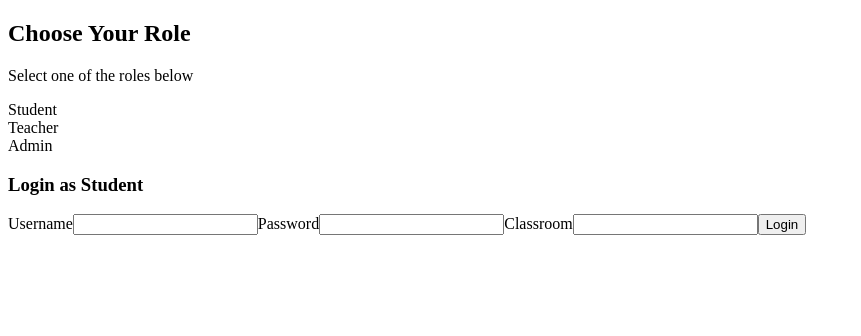
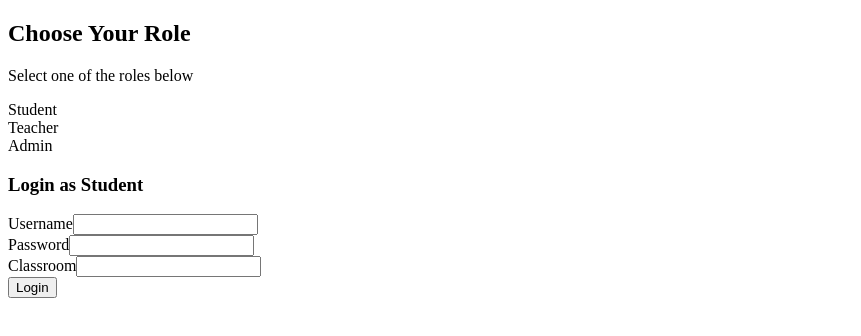
Before and after one commit to Cshoga/Alu_KwigaQuest, a React (Vite) app in the folder frontend/: page /login in a window 1280 px wide. Both pictures are taken after a click on the element "Student". Shown: the top 336 px of the page, without its empty margins (0-861 px from the left). Built offline with nearby package versions, Linux system fonts and the light colour scheme; the HTML template or start-up script is replaced by a standard one.

Commit message:
LoginPage

```diff
--- a/frontend/src/routes/LoginPage.jsx
+++ b/frontend/src/routes/LoginPage.jsx
@@ -72,30 +72,37 @@ export default function LoginPage() {
           <form onSubmit={handleSubmit} className="login-form-card">
             <h3>Login as {role}</h3>
 
-            <label>Username</label>
+            <div className="form-group">
+              <label className="form-label">Username</label>
               <input
+                className="form-input"
                 value={form.username}
                 onChange={(e) => setForm({ ...form, username: e.target.value })}
               />
+            </div>
 
-            <label>Password</label>
+            <div className="form-group">
+              <label className="form-label">Password</label>
               <input
                 type="password"
+                className="form-input"
                 value={form.password}
                 onChange={(e) => setForm({ ...form, password: e.target.value })}
               />
+            </div>
 
             {role === "Student" && (
-              <>
-                <label>Classroom</label>
+              <div className="form-group">
+                <label className="form-label">Classroom</label>
                 <input
+                  className="form-input"
                   value={form.classroom}
                   onChange={(e) => setForm({ ...form, classroom: e.target.value })}
                 />
-              </>
+              </div>
             )}
 
-            <button type="submit" className="login-btn">
+            <button type="submit" className="login-submit">
               Login
             </button>
 
```
Lines whose indentation alone changed are shown as unchanged.
